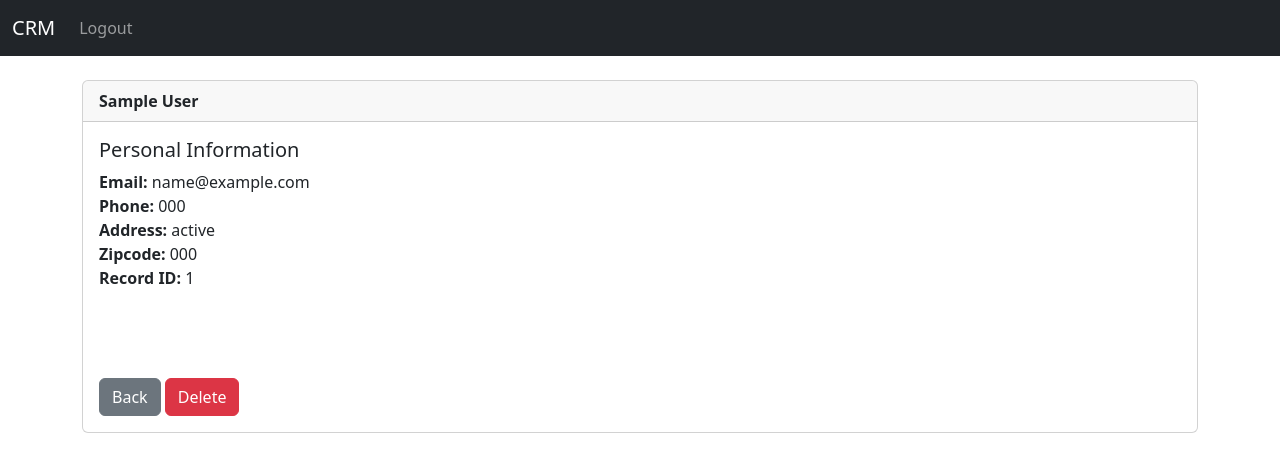
After one commit to charlespaul1/django-practice, a Django app: page /record/1 in a window 1280 px wide. The commit adds this page. Shown: the top 472 px of the page. Run offline with Django 5.2, Linux system fonts and the light colour scheme; a user stored in the database is signed in; tables that the repository leaves empty hold one stand-in row (values such as "Sample post").

Commit message:
made ui for the individual records and the delete a record feature

```diff
--- a/django/website/website_project/web_app/Templates/home.html
+++ b/django/website/website_project/web_app/Templates/home.html
@@ -29,7 +29,7 @@
                 <td>{{ record.city }}</td>
                 <td>{{ record.state }}</td>
                 <td>{{ record.zipcode }}</td>
-                <td>{{ record.id }}</td>
+                <td> <a href="{% url 'record' record.id %}">{{ record.id }}</a></td>
               </tr>
             {% endfor %}
         {% endif %}
@@ -38,6 +38,8 @@
     </table>
 
     {%else%}
+<div class="col-md-6 offset-md-3">
+
 <h1>Login</h1>
 <br/>
 <form method="POST" action="{%url 'home'%}">
@@ -56,7 +58,7 @@
         <button type="submit" class="btn btn-secondary">Login</button>
       </form>
 </form>
-
+</div>
 {%endif%}
 
 {%endblock%}
--- /dev/null
+++ b/django/website/website_project/web_app/Templates/record.html
@@ -0,0 +1,31 @@
+{% extends 'base.html' %}
+{% block content %}
+
+<div class="card">
+    <div class="card-header">
+        <strong>{{ customer_record.first_name }}
+            {{ customer_record.last_name }}</strong>
+    </div>
+    <div class="card-body">
+      <h5 class="card-title"> Personal Information</h5>
+      <p class="card-text">
+        <strong>Email: </strong>{{ customer_record.email }}<br/>
+        <strong>Phone: </strong>{{ customer_record.phone }}<br/>
+        <strong>Address: </strong>{{ customer_record.state }}<br/>
+        <strong>Zipcode: </strong>{{ customer_record.zipcode }}<br/>
+        <strong>Record ID: </strong>{{ customer_record.id }}<br/>
+      </p>
+      <br/>
+      <br/>
+      <br/>
+      <a href="{% url 'home' %}" class=" btn btn-secondary">Back</a>
+      <a href="{% url 'delete_record' customer_record.id %}" class="btn btn-danger">Delete</a>
+
+
+    </div>
+  </div>
+
+
+
+
+{% endblock %}
--- a/django/website/website_project/web_app/urls.py
+++ b/django/website/website_project/web_app/urls.py
@@ -7,6 +7,10 @@ urlpatterns = [
 
     path( 'logout/', views.logout_user, name='logout'),
     path( 'register/', views.register_user, name='register'),
+    path( 'record/<int:pk>', views.customer_record, name='record'),
+    path( 'delete_record/<int:pk>', views.delete_record, name='delete_record'),
+
+
 
 
 ]
--- a/django/website/website_project/web_app/views.py
+++ b/django/website/website_project/web_app/views.py
@@ -50,3 +50,24 @@ def register_user(request):
         return render(request, 'register.html', {'form':form})
 
     return render(request, 'register.html', {'form':form})
+
+def customer_record(request, pk):
+    # check to see if user is logged in in order to view customer record
+    if request.user.is_authenticated:
+        # look up record
+        customer_record = Record.objects.get(id=pk)
+        return render(request, 'record.html', {'customer_record':customer_record})
+    else:
+        messages.success(request, 'You must be logged in to view that page.....')
+        return redirect('home')
+
+
+def delete_record(request, pk):
+    if request.user.is_authenticated:
+        delete_record = Record.objects.get(id=pk)
+        delete_record.delete()
+        messages.success(request, 'Record Deleted succesfully')
+        return redirect('home')
+    else:
+        messages.success(request, 'You must be logged in to do that....')
+        return redirect('home')
```
